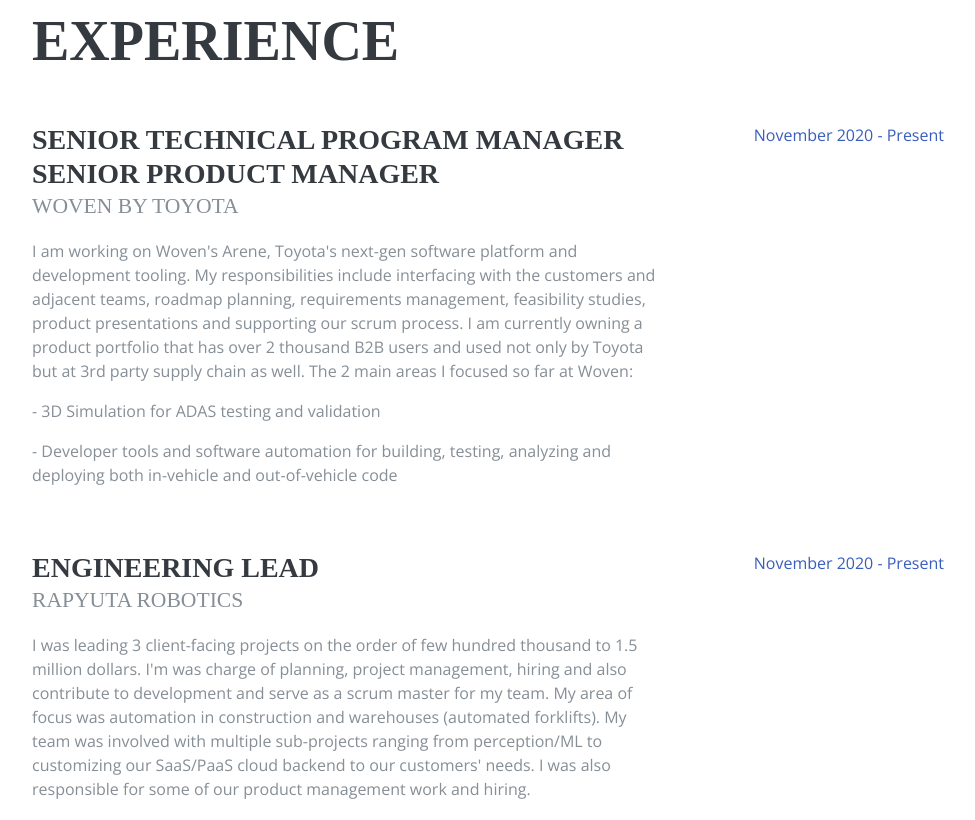
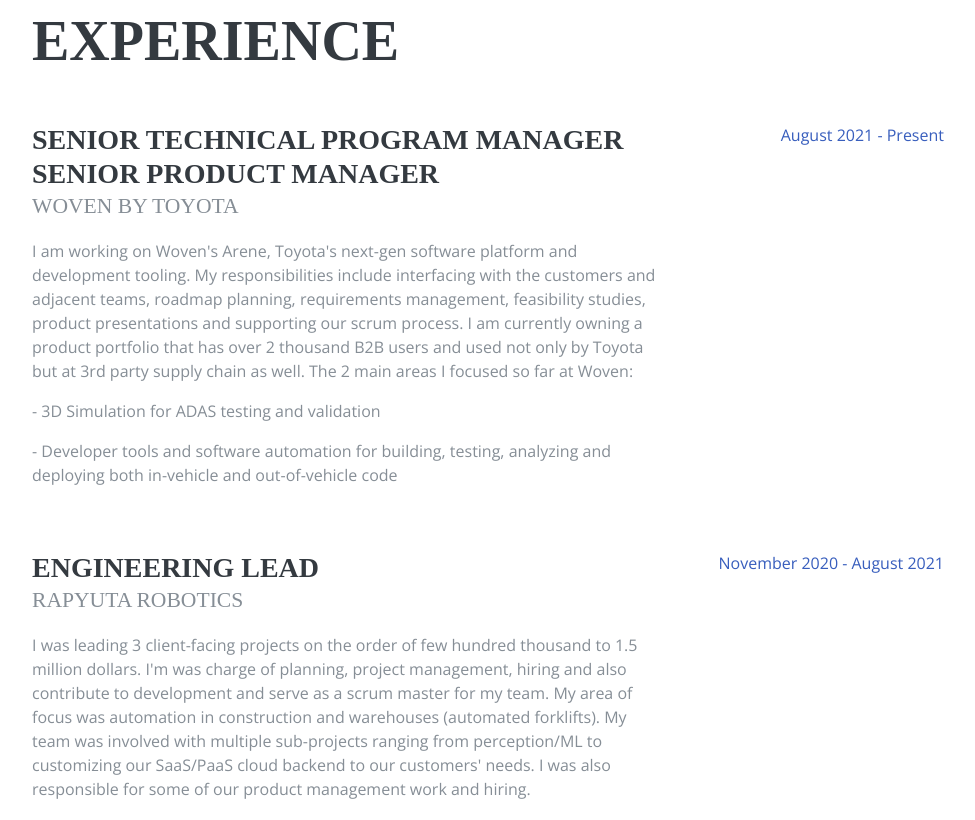
Before and after one commit to Oszkar/oszkar.github.io, a plain HTML site: page index.html in a window 1280 px wide. Shown: the part 840-1660 px from the top of the page, without its empty margins (288-1263 px from the left). Drawn offline with nearby package versions, Linux system fonts and the light colour scheme; a web font is replaced by a local one.

Commit message:
Small employment date fix (#21)

```diff
--- a/index.html
+++ b/index.html
@@ -138,7 +138,7 @@
             </p>
           </div>
           <div class="resume-date text-md-right">
-            <span class="text-primary">November 2020 - Present</span>
+            <span class="text-primary">August 2021 - Present</span>
           </div>
         </div>
 
@@ -152,7 +152,7 @@
             </p>
           </div>
           <div class="resume-date text-md-right">
-            <span class="text-primary">November 2020 - Present</span>
+            <span class="text-primary">November 2020 - August 2021</span>
           </div>
         </div>
 
```
